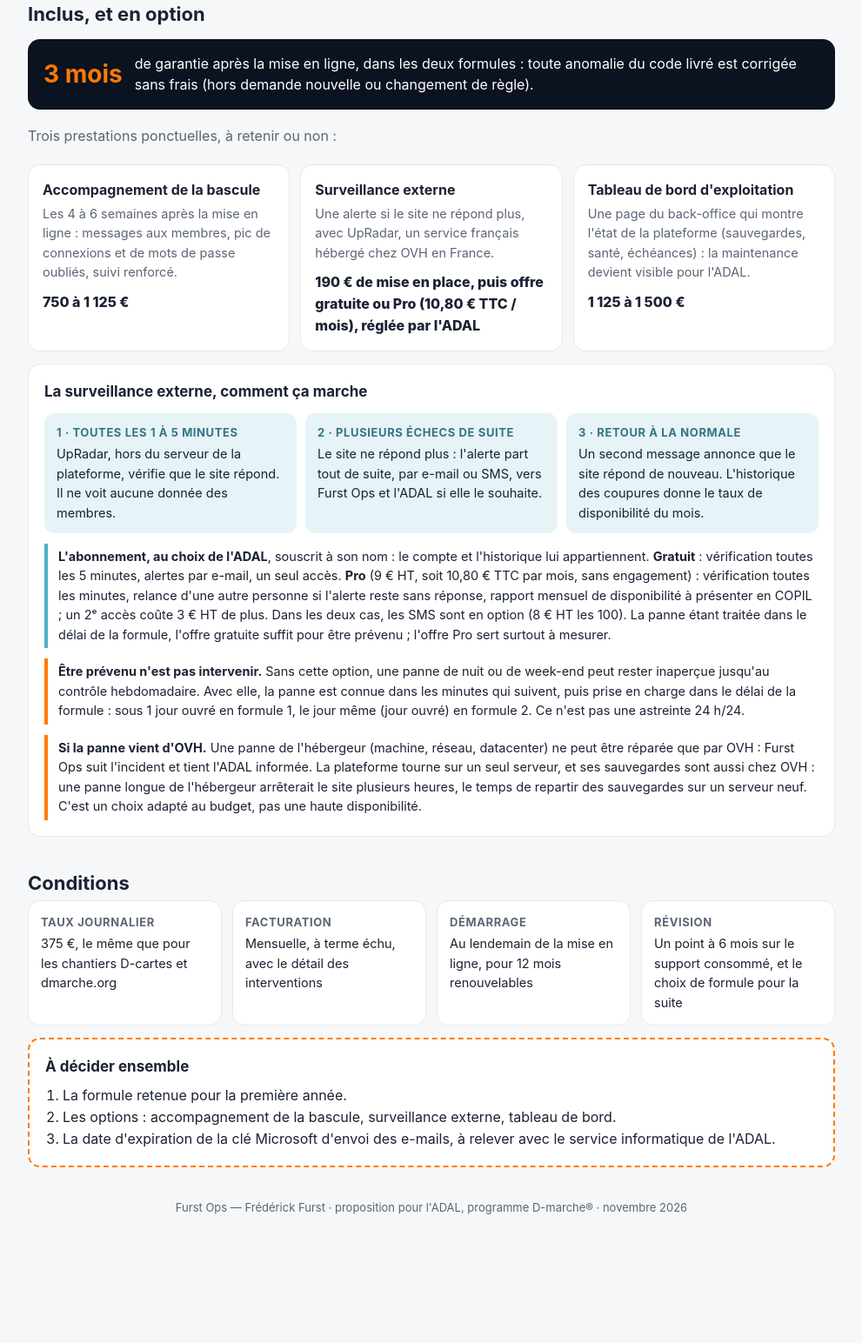
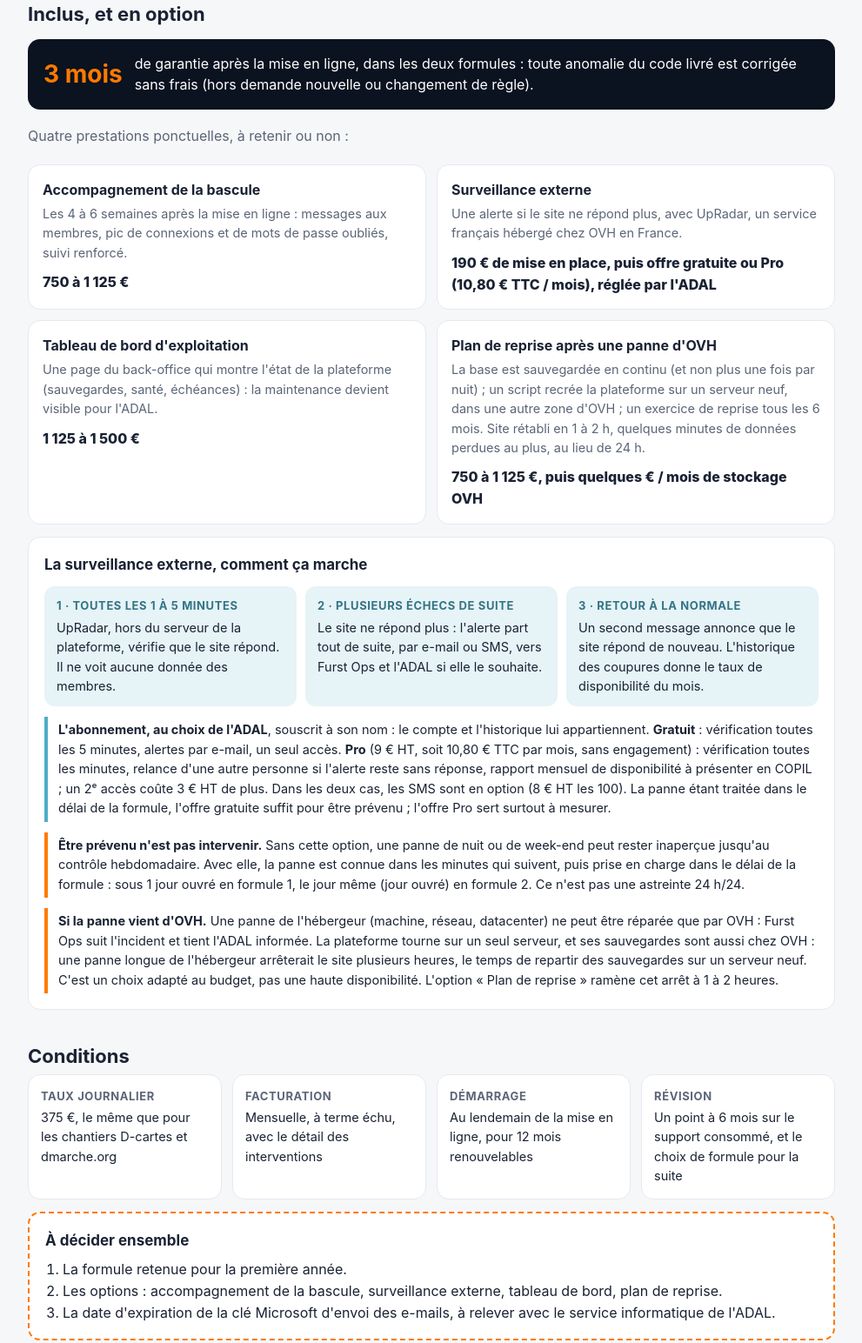
Before and after one commit to FurstOps/dcartes-maintenance, a plain HTML site: page index.html in a window 1280 px wide. Shown: the part 2371-3915 px from the top of the page at 87% size, without its empty margins (144-1135 px from the left). Before the commit the page ends 3809 px from the top, so only its background shows below. Drawn offline with Linux system fonts and the light colour scheme.

Commit message:
Option plan de reprise après une panne d'OVH
Co-Authored-By: Claude Opus 5.5 <noreply@anthropic.com>

```diff
--- a/index.html
+++ b/index.html
@@ -84,7 +84,7 @@
   .boite.fo{border-top:4px solid var(--orange)}
 
   /* Options */
-  .options{display:grid;grid-template-columns:repeat(3,1fr);gap:12px}
+  .options{display:grid;grid-template-columns:repeat(2,1fr);gap:12px}
   .opt{background:var(--card);border:1px solid var(--line);border-radius:14px;padding:16px}
   .opt h3{font-size:16px;margin:0 0 4px}
   .opt p{margin:0;font-size:14.5px;color:var(--muted)}
@@ -213,11 +213,12 @@
   <section>
     <h2>Inclus, et en option</h2>
     <div class="garantie"><b>3 mois</b><span>de garantie après la mise en ligne, dans les deux formules : toute anomalie du code livré est corrigée sans frais (hors demande nouvelle ou changement de règle).</span></div>
-    <p class="intro" style="margin-top:18px">Trois prestations ponctuelles, à retenir ou non :</p>
+    <p class="intro" style="margin-top:18px">Quatre prestations ponctuelles, à retenir ou non :</p>
     <div class="options">
       <div class="opt"><h3>Accompagnement de la bascule</h3><p>Les 4 à 6 semaines après la mise en ligne : messages aux membres, pic de connexions et de mots de passe oubliés, suivi renforcé.</p><span class="m">750 à 1 125 €</span></div>
       <div class="opt"><h3>Surveillance externe</h3><p>Une alerte si le site ne répond plus, avec UpRadar, un service français hébergé chez OVH en France.</p><span class="m">190 € de mise en place, puis offre gratuite ou Pro (10,80 € TTC / mois), réglée par l'ADAL</span></div>
       <div class="opt"><h3>Tableau de bord d'exploitation</h3><p>Une page du back-office qui montre l'état de la plateforme (sauvegardes, santé, échéances) : la maintenance devient visible pour l'ADAL.</p><span class="m">1 125 à 1 500 €</span></div>
+      <div class="opt"><h3>Plan de reprise après une panne d'OVH</h3><p>La base est sauvegardée en continu (et non plus une fois par nuit) ; un script recrée la plateforme sur un serveur neuf, dans une autre zone d'OVH ; un exercice de reprise tous les 6 mois. Site rétabli en 1 à 2 h, quelques minutes de données perdues au plus, au lieu de 24 h.</p><span class="m">750 à 1 125 €, puis quelques € / mois de stockage OVH</span></div>
     </div>
     <div class="veille">
       <h3>La surveillance externe, comment ça marche</h3>
@@ -228,7 +229,7 @@
       </div>
       <p class="note" style="border-color:#4eadc7"><b>L'abonnement, au choix de l'ADAL</b>, souscrit à son nom : le compte et l'historique lui appartiennent. <b>Gratuit</b> : vérification toutes les 5 minutes, alertes par e-mail, un seul accès. <b>Pro</b> (9 € HT, soit 10,80 € TTC par mois, sans engagement) : vérification toutes les minutes, relance d'une autre personne si l'alerte reste sans réponse, rapport mensuel de disponibilité à présenter en COPIL ; un 2ᵉ accès coûte 3 € HT de plus. Dans les deux cas, les SMS sont en option (8 € HT les 100). La panne étant traitée dans le délai de la formule, l'offre gratuite suffit pour être prévenu ; l'offre Pro sert surtout à mesurer.</p>
       <p class="note"><b>Être prévenu n'est pas intervenir.</b> Sans cette option, une panne de nuit ou de week-end peut rester inaperçue jusqu'au contrôle hebdomadaire. Avec elle, la panne est connue dans les minutes qui suivent, puis prise en charge dans le délai de la formule : sous 1 jour ouvré en formule 1, le jour même (jour ouvré) en formule 2. Ce n'est pas une astreinte 24 h/24.</p>
-      <p class="note"><b>Si la panne vient d'OVH.</b> Une panne de l'hébergeur (machine, réseau, datacenter) ne peut être réparée que par OVH : Furst Ops suit l'incident et tient l'ADAL informée. La plateforme tourne sur un seul serveur, et ses sauvegardes sont aussi chez OVH : une panne longue de l'hébergeur arrêterait le site plusieurs heures, le temps de repartir des sauvegardes sur un serveur neuf. C'est un choix adapté au budget, pas une haute disponibilité.</p>
+      <p class="note"><b>Si la panne vient d'OVH.</b> Une panne de l'hébergeur (machine, réseau, datacenter) ne peut être réparée que par OVH : Furst Ops suit l'incident et tient l'ADAL informée. La plateforme tourne sur un seul serveur, et ses sauvegardes sont aussi chez OVH : une panne longue de l'hébergeur arrêterait le site plusieurs heures, le temps de repartir des sauvegardes sur un serveur neuf. C'est un choix adapté au budget, pas une haute disponibilité. L'option « Plan de reprise » ramène cet arrêt à 1 à 2 heures.</p>
     </div>
   </section>
 
@@ -244,7 +245,7 @@
       <h3>À décider ensemble</h3>
       <ol>
         <li>La formule retenue pour la première année.</li>
-        <li>Les options : accompagnement de la bascule, surveillance externe, tableau de bord.</li>
+        <li>Les options : accompagnement de la bascule, surveillance externe, tableau de bord, plan de reprise.</li>
         <li>La date d'expiration de la clé Microsoft d'envoi des e-mails, à relever avec le service informatique de l'ADAL.</li>
       </ol>
     </div>
```
